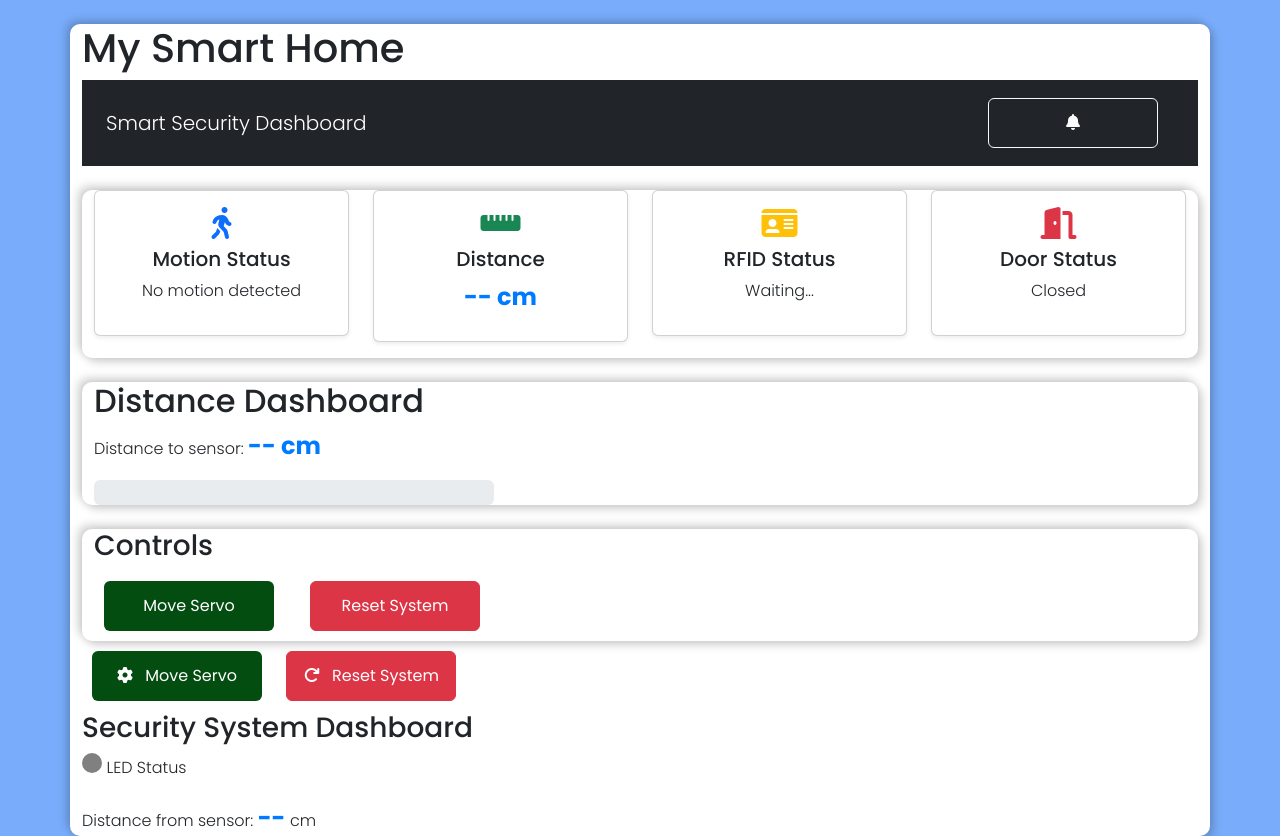
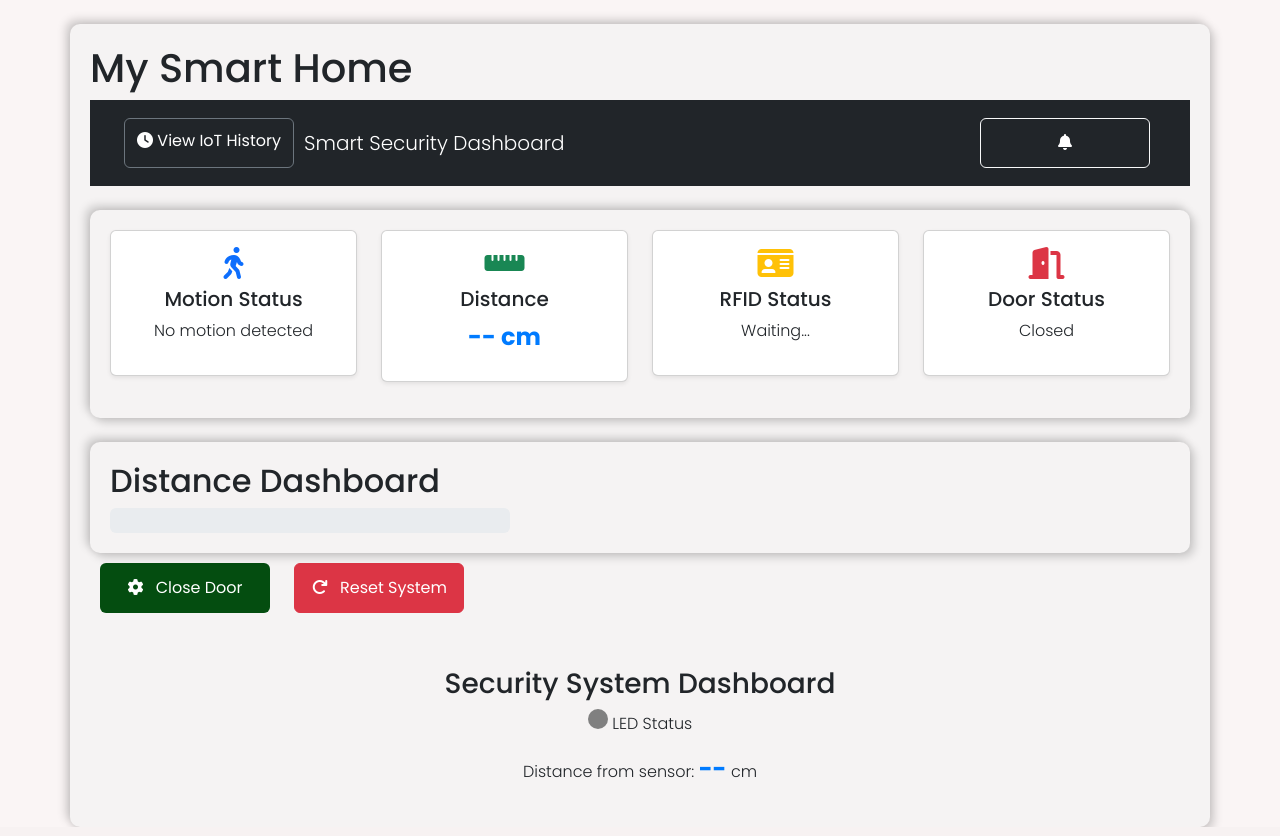
Before and after one commit to Lewis-Jade/SmartSecureHomeSystem, a Flask app: page / in a window 1280 px wide. Run offline with Flask 3, Linux system fonts and the light colour scheme; parts of the project's set-up code (start-up, migrations or seed data) failed here and were passed over.

Commit message:
almost done

```diff
--- /dev/null
+++ b/app.py
@@ -0,0 +1,104 @@
+from flask import Flask, request, jsonify,render_template,Response,CORS
+import json,time,os,csv
+app = Flask(__name__)
+
+
+latest_data = {}
+@app.route('/')
+def dashboard():
+    return render_template('dashboard.html')
+# Receive sensor data from IoT
+@app.route('/iot/data', methods=['POST'])
+def receive_data():
+    global latest_data
+    data = request.json
+    latest_data = data  # store it
+    print(f"Data from IoT: {data}")
+    with open('data_log.json', 'a') as f:
+        f.write(json.dumps(data) + '\n')
+
+    print(f"Data from IoT: {data}")
+    return jsonify({"status": "received"})
+
+
+@app.route('/dashboard-data', methods=['GET'])
+def dashboard_data():
+    return jsonify(latest_data)
+
+# Send command to IoT device (optional)
+@app.route('/iot/command', methods=['GET'])
+def send_command():
+    # Replace with real logic
+    command = {"servo": "on", "led": "off"}
+    return jsonify(command)
+
+
+
+@app.route('/history')
+def view_history():
+    try:
+        with open('data_log.json', 'r') as f:
+            lines = f.readlines()
+            entries = [json.loads(line) for line in lines]
+    except FileNotFoundError:
+        entries = []
+    return render_template('history.html', entries=entries)
+
+@app.route('/clear-history')
+def clear_history():
+    try:
+        open('data_log.json', 'w').close()  # clear file
+    except FileNotFoundError:
+        pass
+    return render_template('history.html', entries=[])
+
+
+
+
+@app.route('/download-csv')
+def download_csv():
+    try:
+        with open('data_log.json', 'r') as f:
+            lines = f.readlines()
+            entries = [json.loads(line) for line in lines]
+    except FileNotFoundError:
+        entries = []
+
+    def generate():
+        header = ['timestamp', 'motion', 'distance', 'rfid', 'door']
+        yield ','.join(header) + '\n'
+        for e in entries:
+            row = [
+                e.get('timestamp', ''),
+                str(e.get('motion', '')),
+                str(e.get('distance', '')),
+                e.get('rfid', ''),
+                str(e.get('door', ''))
+            ]
+            yield ','.join(row) + '\n'
+
+    return Response(generate(), mimetype='text/csv', headers={
+        "Content-Disposition": "attachment; filename=logs.csv"
+    })
+
+
+@app.route('/iot/servo', methods=['POST'])
+def trigger_servo():
+    print("🚪 Door close command received!")
+    return jsonify({"status": "Door closed (servo triggered)"})
+
+
+@app.route('/iot/reset', methods=['POST'])
+def reset_system():
+    print("🔄 System reset requested.")
+
+
+    global latest_data
+    latest_data = {}
+
+
+
+    return jsonify({"status": "System reset successful!"})
+
+if __name__ == '__main__':
+    app.run(host='0.0.0.0', port=5000)
--- /dev/null
+++ b/data_log.json
@@ -0,0 +1,2 @@
+{"motion": true, "distance": 60, "rfid": "R007", "door": true}
+{"motion": true, "distance": 60, "rfid": "R007", "door": true}
--- a/main.py
+++ /dev/null
@@ -1,10 +0,0 @@
-from flask import Flask,render_template,request
-
-app = Flask(__name__)
-
-@app.route('/')
-def load_dashboard():
-    return  render_template('security.html')
-
-if __name__ == '__main__':
-    app.run(debug=True)
--- a/static/security.css
+++ b/static/security.css
@@ -9,22 +9,38 @@
 
 
 body{
-  background-color: #3483faa8;
+  background-color: #faf4f4d2;
 }
 
 .container{
+  position: relative;
   background: #fff;
   height: 50%;
   border-radius:10px ;
   box-shadow: 4px 4px 10px #0000002f,
               -4px -4px 10px #0000002f;
 }
+.mt-4{
+  background-color: rgb(245, 243, 243);
+  padding: 20px;
+}
+.btn{
+  color: #fff;
+}
+.navbar-brand{
+  text-align: center;
+  font-size: 20px;
+}
+#notification {
+  top: 10px;
+  left: 400px;
+  color: #fff;
+  background: rgb(211, 9, 9);
+position: absolute;
+z-index: 2;
+  font-weight: bold;
+  animation: fadeIn s ease-in-out;
 
-#notification {
-  margin: 20px 0;
-
-  font-weight: bold;
-  animation: fadeIn 0.5s ease-in-out;
 }
 
 @keyframes fadeIn {
--- a/static/security.js
+++ b/static/security.js
@@ -1,105 +1,136 @@
-function showMotionAlert() {
-  const alertBox = document.getElementById("notification");
-  alertBox.classList.remove("d-none");
+// 🔁 Fetch data from Flask every 2 seconds
+setInterval(() => {
+  fetch('/dashboard-data')
+    .then(res => res.json())
+    .then(data => {
+      if (!data) return;
 
-  setTimeout(() => {
-    alertBox.classList.add("d-none");
-  }, 5000); // hide after 5 seconds
-}
+      // Update motion
+      if (data.motion !== undefined) {
+        document.getElementById('motionStatus').textContent = data.motion ? "Motion Detected" : "No Motion";
+        setLEDStatus(data.motion);
+        showNotification(data.motion ? "⚠ Motion Detected!" : "");
+      }
 
-// Example: simulate motion detection every 8 seconds
-setInterval(() => {
-    showMotionAlert();
-}, 8000);
+      // Update distance
+      if (data.distance !== undefined) {
+        updateDistance(data.distance);
+      }
 
-function updateDistance(value) {
-  const distanceText = document.getElementById('distanceValue');
-  const distanceBar = document.getElementById('distanceBar');
+      // Update RFID
+      if (data.rfid !== undefined) {
+        document.getElementById('rfidStatus').textContent = data.rfid;
+      }
 
-    distanceText.textContent = `${value} cm`;
+      // Update Door
+      if (data.door !== undefined) {
+        document.getElementById('doorStatus').textContent = data.door ? "Open" : "Closed";
+      }
+    })
+    .catch(err => {
+      console.error("Error fetching dashboard data:", err);
+    });
+}, 2000);
 
-
-
-  // Assuming max sensor range is 100cm for bar scaling
-  let percent = Math.min(value, 100);
-  distanceBar.style.width = percent + '%';
-  distanceBar.setAttribute('aria-valuenow', percent);
-
-  // Optional: change bar color based on distance
-  if (value < 20) {
-    distanceBar.className = 'progress-bar bg-danger'; // too close
-  } else if (value < 50) {
-    distanceBar.className = 'progress-bar bg-warning'; // caution
-  } else {
-    distanceBar.className = 'progress-bar bg-info'; // safe distance
-  }
-}
-// Demo: update distance every 3 seconds with random values
-setInterval(() => {
-  const randomDistance = Math.floor(Math.random() * 100);
-  updateDistance(randomDistance);
-}, 3000);
-document.getElementById('servoBtn').addEventListener('click', () => {
-  // Replace with actual servo control code or API call
-  console.log('Servo move triggered');
-  alert('Servo moving!');
-  // Example: send command to backend/microcontroller
-  // fetch('/api/servo/move', { method: 'POST' });
-});
-
-document.getElementById('resetBtn').addEventListener('click', () => {
-  // Reset system logic here
-  console.log('System reset triggered');
-  alert('System is resetting...');
-  // Example: fetch('/api/system/reset', { method: 'POST' });
-});
-function setLEDStatus(on) {
-  const led = document.getElementById('ledStatus');
-  led.style.backgroundColor = on ? 'green' : 'gray';
-}
+// ✅ LED update
 function setLEDStatus(on) {
   const led = document.getElementById('ledStatus');
   led.style.backgroundColor = on ? 'green' : 'gray';
 }
 
-// Function to show notification message
-function showNotification(message) {
-  const notification = document.getElementById('notification');
-  notification.textContent = message;
+// ✅ Distance update
+function updateDistance(value) {
+  const distanceText = document.getElementById('distanceValue');
+  const distanceBar = document.getElementById('distanceBar');
+
+
+
+  distanceText.textContent = `${value} cm`;
+
+  let percent = Math.min(value, 100);
+  distanceBar.style.width = percent + '%';
+  distanceBar.setAttribute('aria-valuenow', percent);
+
+  if (value < 20) {
+    distanceBar.className = 'progress-bar bg-danger';
+  } else if (value < 50) {
+    distanceBar.className = 'progress-bar bg-warning';
+  } else {
+    distanceBar.className = 'progress-bar bg-info';
+  }
 }
 
-// Function to update distance value
-function updateDistance(distance) {
-  const distanceValue = document.getElementById('distanceValue');
-  distanceValue.textContent = distance;
+// ✅ Show alert
+function showNotification(message) {
+  const alertBox = document.getElementById("notification");
+  alertBox.textContent = message;
+  if (message) {
+    alertBox.classList.remove("d-none");
+    setTimeout(() => {
+      alertBox.classList.add("d-none");
+    }, 5000);
+  }
 }
 
-// Simulate receiving data every 2 seconds
-setInterval(() => {
-  // Simulated data (replace with real sensor data)
-  const motionDetected = Math.random() > 0.6; // 40% chance motion detected
-  const distance = (Math.random() * 100).toFixed(2); // random distance in cm
-  // Update LED: on if motion detected
-  setLEDStatus(motionDetected);
+// ✅ Servo button
+document.getElementById('servoBtn').addEventListener('click', () => {
+  fetch('/set-command', {
+    method: 'POST',
+    headers: { 'Content-Type': 'application/json' },
+    body: JSON.stringify({ servo: "on" })
+  })
+  .then(res => res.json())
+  .then(data => console.log("Command set:", data));
+});
 
-  // Update notification
-  if (motionDetected) {
-    showNotification('⚠ Motion Detected!');
-  } else {
-    showNotification('');
-  }
+// ✅ Reset button
+document.getElementById('resetBtn').addEventListener('click', () => {
+  fetch('/iot/reset', {
+    method: 'POST',
+    headers: {
+      'Content-Type': 'application/json'
+    }
+  })
+  .then(res => res.json())
+  .then(data => {
+    alert(data.status); // "System reset successful!"
 
-  // Update distance dashboard
-  updateDistance(distance);
-}, 2000);// Update LED: on if motion detected
-  setLEDStatus(motionDetected);
+    // 👇 Reset UI components visually
+    document.getElementById('ledStatus').style.backgroundColor = 'gray';
+    document.getElementById('distanceValue').textContent = '-- cm';
 
-  // Update notification
-  if (motionDetected) {
-    showNotification('⚠ Motion Detected!');
-  } else {
-    showNotification('');
-  }
+    const distanceBar = document.getElementById('distanceBar');
+    distanceBar.style.width = '0%';
+    distanceBar.className = 'progress-bar';
 
-  // Update distance dashboard
-  updateDistance(distance);
+    document.getElementById('motionStatus').textContent = 'No motion detected';
+    document.getElementById('doorStatus').textContent = 'Closed';
+
+    const notification = document.getElementById('notification');
+    notification.classList.add('d-none'); // Hide it
+    notification.textContent = ''; // Clear any message
+  })
+  .catch(err => {
+    console.error('Error resetting system:', err);
+    alert('Failed to reset system.');
+  });
+});
+
+
+// Handle "Close Door" button click (was: servoBtn)
+document.getElementById('servoBtn').addEventListener('click', () => {
+  fetch('/iot/servo', {
+    method: 'POST',
+    headers: {
+      'Content-Type': 'application/json'
+    }
+  })
+  .then(res => res.json())
+  .then(data => {
+    alert(data.status); // Example: "Door closed (servo triggered)"
+  })
+  .catch(err => {
+    console.error('Error triggering door/servo:', err);
+    alert('Failed to close door.');
+  });
+});
--- a/templates/security.html
+++ b/templates/dashboard.html
@@ -20,6 +20,9 @@
 
 
     <nav class="navbar navbar-expand-lg navbar-dark bg-dark px-4 py-2">
+        <a href="/history" class="btn btn-outline-secondary">
+    <i class="fas fa-clock"></i> View IoT History
+  </a>
   <a class="navbar-brand" href="#">Smart Security Dashboard</a>
   <div class="ms-auto d-flex align-items-center">
     <button class="btn btn-outline-light me-3">
@@ -62,7 +65,7 @@
 </div>
 <div class="container mt-4">
   <h2>Distance Dashboard</h2>
-  <p>Distance to sensor: <span id="distanceValue">-- cm</span></p>
+
 
   <div class="progress" style="height: 25px; max-width: 400px;">
     <div
@@ -76,28 +79,17 @@
     ></div>
   </div>
 </div>
-<div class="container mt-4">
-  <h3>Controls</h3>
-  <div class="d-flex gap-3 ">
-    <!-- Servo control button -->
-    <button id="servoBtn" class="btn btn-primary">
-      Move Servo
-    </button>
 
-    <!-- Reset system button -->
-    <button id="resetBtn" class="btn btn-danger">
-      Reset System
-    </button>
-  </div>
-</div>
 
 
 <button id="servoBtn" class="btn btn-primary">
-  <i class="fas fa-cog me-2"></i> Move Servo
+  <i class="fas fa-cog me-2"></i> Close Door
 </button>
 <button id="resetBtn" class="btn btn-danger">
   <i class="fas fa-redo me-2"></i> Reset System
 </button>
+   <div class="mt-4 text-center">
+
 <div>
   <h3>Security System Dashboard</h3>
 
@@ -106,6 +98,8 @@
     <span id="ledStatus" style="width:20px; height:20px; border-radius:50%; display:inline-block; background-color: gray;"></span>
     <label>LED Status</label>
   </div>
+
+
 
   <!-- Notification -->
   <div id="notification" style="margin-top: 15px; font-weight: bold; color: red;"></div>
```
Also changed, not shown: templates/history.html (added, +52 -0 lines).
